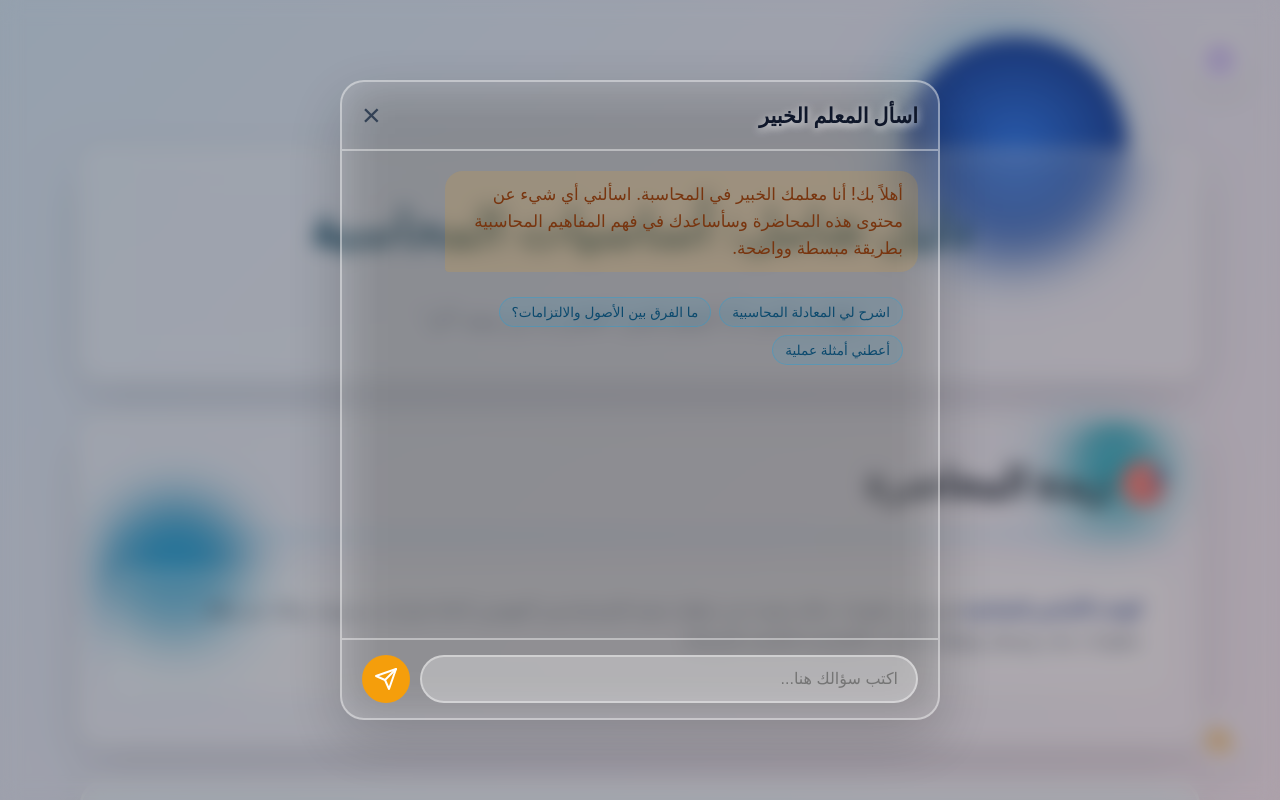
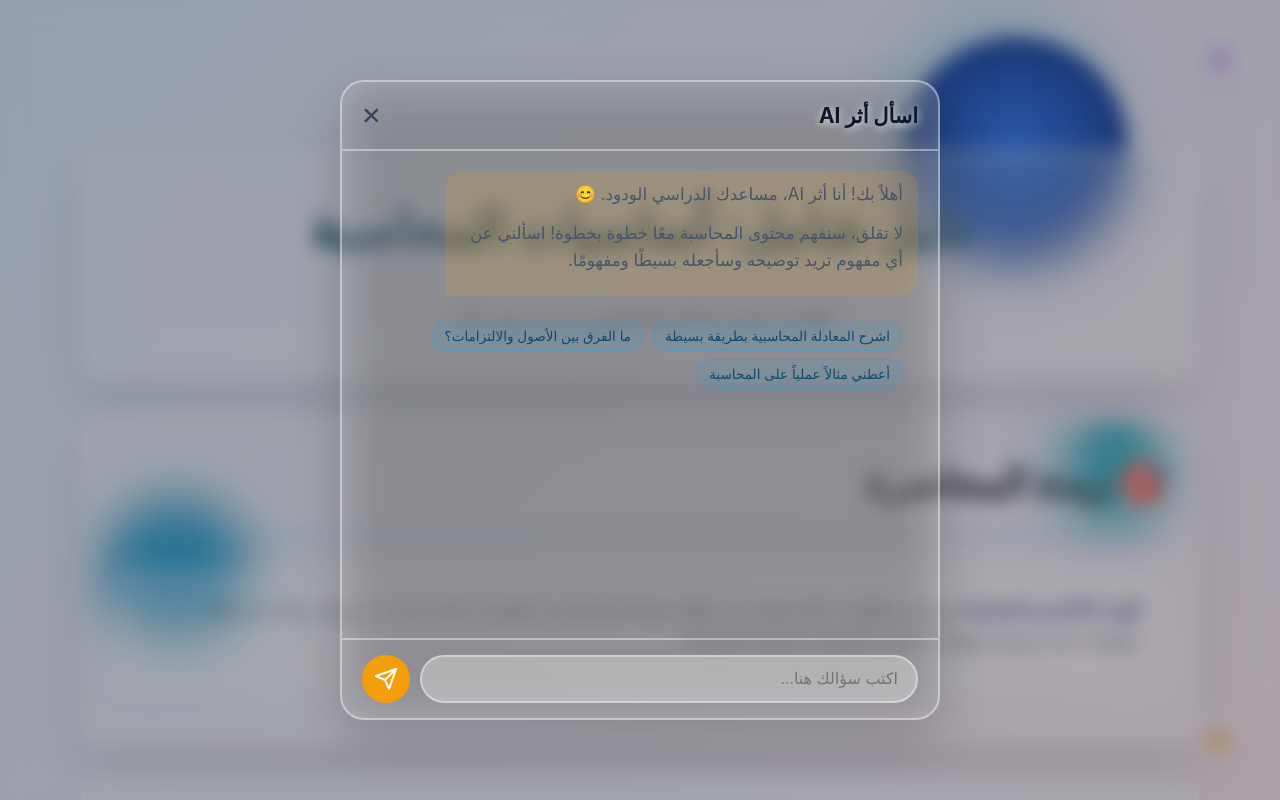
Before and after one commit to omarribrahem/athrai, a website: page try.html in a window 1280 px wide. Both pictures are taken after a click on the button 1220 px from the left and 740 px from the top of the page. Shown: the top 800 px of the page. Drawn offline with nearby package versions, Linux system fonts and the light colour scheme.

Commit message:
Update try.html

```diff
--- a/try.html
+++ b/try.html
@@ -4,6 +4,8 @@
     <meta charset="UTF-8">
     <meta name="viewport" content="width=device-width, initial-scale=1.0">
     <title>دليل شامل: أساسيات المحاسبة - منصة أثر</title>
+    <!-- إضافة مكتبة marked.js لعرض Markdown -->
+    <script src="https://cdn.jsdelivr.net/npm/marked/marked.min.js"></script>
     <style>
         :root {
             --glass-bg: rgba(255,255,255,0.18);
@@ -137,11 +139,15 @@
         .ai-message { background: rgba(245,158,11,0.15); color: #78350f; border-bottom-left-radius: 4px; align-self: flex-start; }
         body[dir="ltr"] .ai-message { border-bottom-right-radius: 4px; border-bottom-left-radius: 18px; align-self: flex-end; }
 
-        /* Markdown styling in chat messages */
-        .chat-message b { color: #1e3a8a; font-weight: 700; }
+        /* Enhanced Markdown styling in chat messages */
+        .chat-message strong { color: #1e3a8a; font-weight: 700; }
         .chat-message ul { margin: 8px 0; padding-right: 20px; }
         body[dir="ltr"] .chat-message ul { padding-right: 0; padding-left: 20px; }
         .chat-message li { margin-bottom: 4px; color: inherit; }
+        .chat-message table { width: 100%; border-collapse: collapse; margin: 10px 0; background: rgba(255,255,255,0.1); border-radius: 8px; overflow: hidden; }
+        .chat-message th, .chat-message td { padding: 8px 12px; border: 1px solid rgba(255,255,255,0.2); text-align: right; }
+        body[dir="ltr"] .chat-message th, body[dir="ltr"] .chat-message td { text-align: left; }
+        .chat-message th { background: rgba(14,165,233,0.2); font-weight: 600; color: #0c4a6e; }
 
         /* Typing Indicator */
         .typing-indicator {
@@ -223,7 +229,7 @@
     <!-- AI Chat Button -->
     <button class="fab-button ai-chat-button" id="aiChatButton">
          <svg class="icon" xmlns="http://www.w3.org/2000/svg" viewBox="0 0 24 24" fill="none" stroke="currentColor" stroke-width="2" stroke-linecap="round" stroke-linejoin="round" style="color: #f59e0b;"><path d="M12 8V4H8"/><rect x="4" y="12" width="16" height="8" rx="2"/><path d="M2 14h2"/><path d="M20 14h2"/><path d="M15 13v-2a3 3 0 0 0-3-3H6a3 3 0 0 0-3 3v2"/></svg>
-        <span class="fab-text">المعلم الخبير</span>
+        <span class="fab-text">أثر AI</span>
     </button>
 
     <main class="main-content">
@@ -231,7 +237,7 @@
         <div id="arabicContent">
             <section class="glassy-card">
                 <h1>دليل شامل: أساسيات المحاسبة</h1>
-                <p style="text-align: center; font-size: 1.1rem; color: #475569;">أهلاً بك يا أحمد، أنا "المعلم الخبير" الخاص بك من منصة "أثر"</p>
+                <p style="text-align: center; font-size: 1.1rem; color: #475569;">أهلاً بك يا أحمد، أنا "أثر AI" الخاص بك من منصة "أثر"</p>
             </section>
 
             <section class="glassy-card">
@@ -421,7 +427,7 @@
         <div id="englishContent" class="hidden">
             <section class="glassy-card">
                 <h1>Comprehensive Guide: Accounting Fundamentals</h1>
-                <p style="text-align: center; font-size: 1.1rem; color: #475569;">Welcome Ahmed, I am your "Expert Teacher" from "Athr" platform</p>
+                <p style="text-align: center; font-size: 1.1rem; color: #475569;">Welcome Ahmed, I am your "Athr AI" from "Athr" platform</p>
             </section>
 
             <section class="glassy-card">
@@ -612,7 +618,7 @@
     <div class="ai-chat-modal" id="aiChatModal">
         <div class="ai-chat-container">
             <div class="ai-chat-header">
-                <h3 id="ai-chat-title">اسأل المعلم الخبير</h3>
+                <h3 id="ai-chat-title">اسأل أثر AI</h3>
                 <button class="ai-chat-close-btn" id="aiChatCloseBtn">&times;</button>
             </div>
             <div class="ai-chat-messages" id="aiChatMessages">
@@ -651,16 +657,6 @@
             // Chat conversation history
             let conversationHistory = [];
 
-            // دالة مساعدة بسيطة لتحويل Markdown إلى HTML
-            function renderMarkdown(text) {
-                // تحويل النص العريض **text** إلى <b>text</b>
-                let html = text.replace(/\*\*(.*?)\*\*/g, '<b>$1</b>');
-                // تحويل القوائم النقطية
-                html = html.replace(/^- (.*$)/gm, '<ul><li>$1</li></ul>');
-                html = html.replace(/<\/ul>\n<ul>/g, ''); // دمج القوائم المتتالية
-                return html;
-            }
-
             function applyLanguage(arabic) {
                 isArabic = arabic;
                 const lang = isArabic ? 'ar' : 'en';
@@ -675,9 +671,9 @@
                 document.title = isArabic ? 'دليل شامل: أساسيات المحاسبة - منصة أثر' : 'Comprehensive Guide: Accounting Fundamentals - Athr Platform';
 
                 // Update AI Chat UI text
-                aiChatTitle.textContent = isArabic ? 'اسأل المعلم الخبير' : 'Ask the Expert Teacher';
+                aiChatTitle.textContent = isArabic ? 'اسأل أثر AI' : 'Ask Athr AI';
                 aiChatInput.placeholder = isArabic ? 'اكتب سؤالك هنا...' : 'Type your question here...';
-                aiChatButtonText.textContent = isArabic ? 'المعلم الخبير' : 'Expert Teacher';
+                aiChatButtonText.textContent = isArabic ? 'أثر AI' : 'Athr AI';
             }
 
             translationButton.addEventListener('click', () => applyLanguage(!isArabic));
@@ -712,14 +708,14 @@
 
             function showWelcomeMessage() {
                 const welcomeText = isArabic
-                    ? "أهلاً بك! أنا معلمك الخبير في المحاسبة. اسألني أي شيء عن محتوى هذه المحاضرة وسأساعدك في فهم المفاهيم المحاسبية بطريقة مبسطة وواضحة."
-                    : "Hello! I'm your expert teacher in accounting. Ask me anything about this lecture content and I'll help you understand accounting concepts in a simple and clear way.";
+                    ? "أهلاً بك! أنا أثر AI، مساعدك الدراسي الودود. 😊\n\nلا تقلق، سنفهم محتوى المحاسبة معًا خطوة بخطوة! اسألني عن أي مفهوم تريد توضيحه وسأجعله بسيطًا ومفهومًا."
+                    : "Hello! I'm Athr AI, your friendly study assistant. 😊\n\nDon't worry, we'll understand accounting content together step by step! Ask me about any concept you want clarified and I'll make it simple and understandable.";
 
                 addMessage(welcomeText, 'ai');
                 addSuggestedActions([
-                    isArabic ? "اشرح لي المعادلة المحاسبية" : "Explain the accounting equation",
+                    isArabic ? "اشرح المعادلة المحاسبية بطريقة بسيطة" : "Explain the accounting equation simply",
                     isArabic ? "ما الفرق بين الأصول والالتزامات؟" : "What's the difference between assets and liabilities?",
-                    isArabic ? "أعطني أمثلة عملية" : "Give me practical examples"
+                    isArabic ? "أعطني مثالاً عملياً على المحاسبة" : "Give me a practical accounting example"
                 ]);
             }
 
@@ -760,7 +756,7 @@
 
                     // Add suggested actions after AI response
                     addSuggestedActions([
-                        isArabic ? "بسّط لي هذا المفهوم" : "Simplify this concept for me",
+                        isArabic ? "بسّط هذا المفهوم أكثر" : "Simplify this concept more",
                         isArabic ? "أعطني مثالاً واقعياً" : "Give me a real example",
                         isArabic ? "اختبرني في هذه النقطة" : "Test me on this point"
                     ]);
@@ -771,12 +767,12 @@
                     const errorMessage = isArabic ? "حدث خطأ أثناء محاولة الحصول على إجابة. يرجى التحقق من اتصالك بالإنترنت والمحاولة مرة أخرى." : "An error occurred while getting a response. Please check your connection and try again.";
                     addMessage(errorMessage, 'ai');
                 } finally {
-                    // المؤقت: 10 ثوانٍ
+                    // المؤقت: 5 ثوانٍ (محدث وفقاً للمواصفات الجديدة)
                     setTimeout(() => {
                         aiChatInput.disabled = false;
                         aiChatSendBtn.disabled = false;
                         aiChatInput.focus();
-                    }, 10000); // 10000 ميلي ثانية = 10 ثوانٍ
+                    }, 5000); // 5000 ميلي ثانية = 5 ثوانٍ
                 }
             }
 
@@ -784,9 +780,13 @@
                 const messageElement = document.createElement('div');
                 messageElement.classList.add('chat-message', `${sender}-message`);
 
-                // -- التعديل هنا --
-                // نستخدم الدالة الجديدة لعرض النص المنسق
-                messageElement.innerHTML = renderMarkdown(text);
+                // استخدام marked.parse() لعرض Markdown بشكل كامل
+                if (typeof marked !== 'undefined' && marked.parse) {
+                    messageElement.innerHTML = marked.parse(text);
+                } else {
+                    // Fallback إذا لم تكن المكتبة متاحة
+                    messageElement.textContent = text;
+                }
 
                 aiChatMessages.appendChild(messageElement);
                 aiChatMessages.scrollTop = aiChatMessages.scrollHeight;
@@ -796,7 +796,7 @@
                 const typingElement = document.createElement('div');
                 typingElement.classList.add('typing-indicator');
                 typingElement.innerHTML = `
-                    <span class="typing-text">${isArabic ? 'المعلم الخبير يكتب الآن' : 'Expert teacher is typing'}</span>
+                    <span class="typing-text">${isArabic ? 'أثر AI يكتب الآن' : 'Athr AI is typing'}</span>
                     <span class="typing-dots">
                         <span>.</span>
                         <span>.</span>
```
